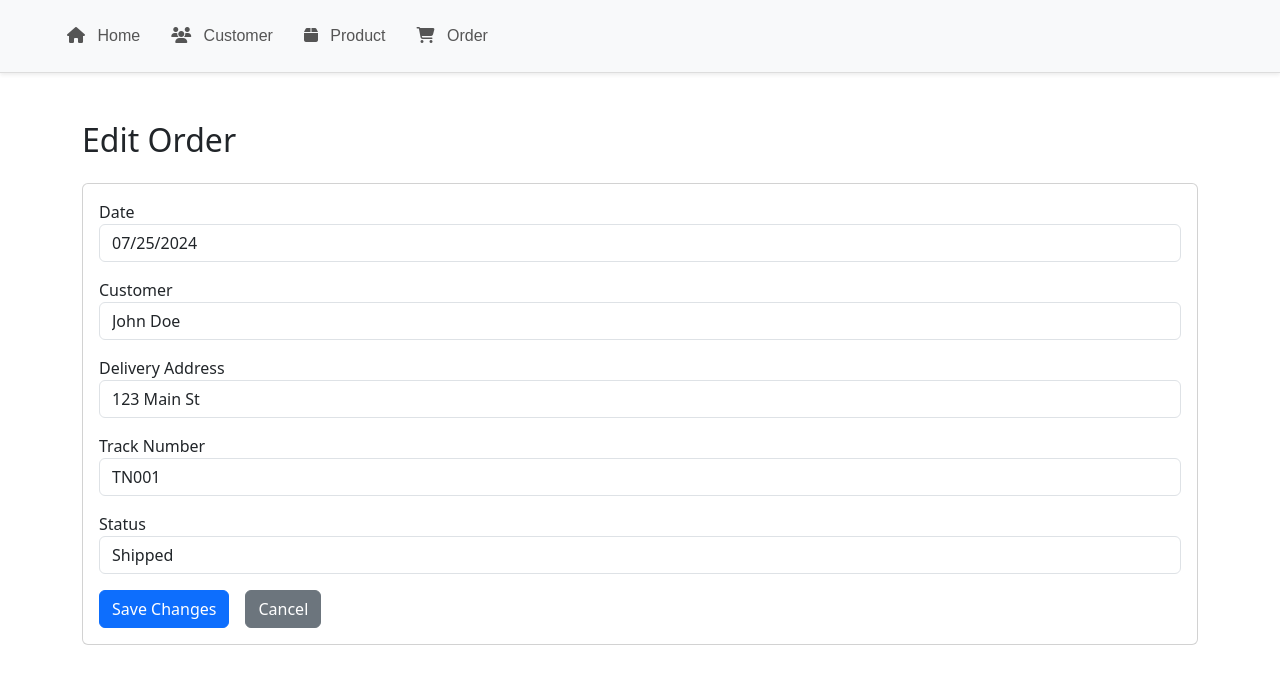
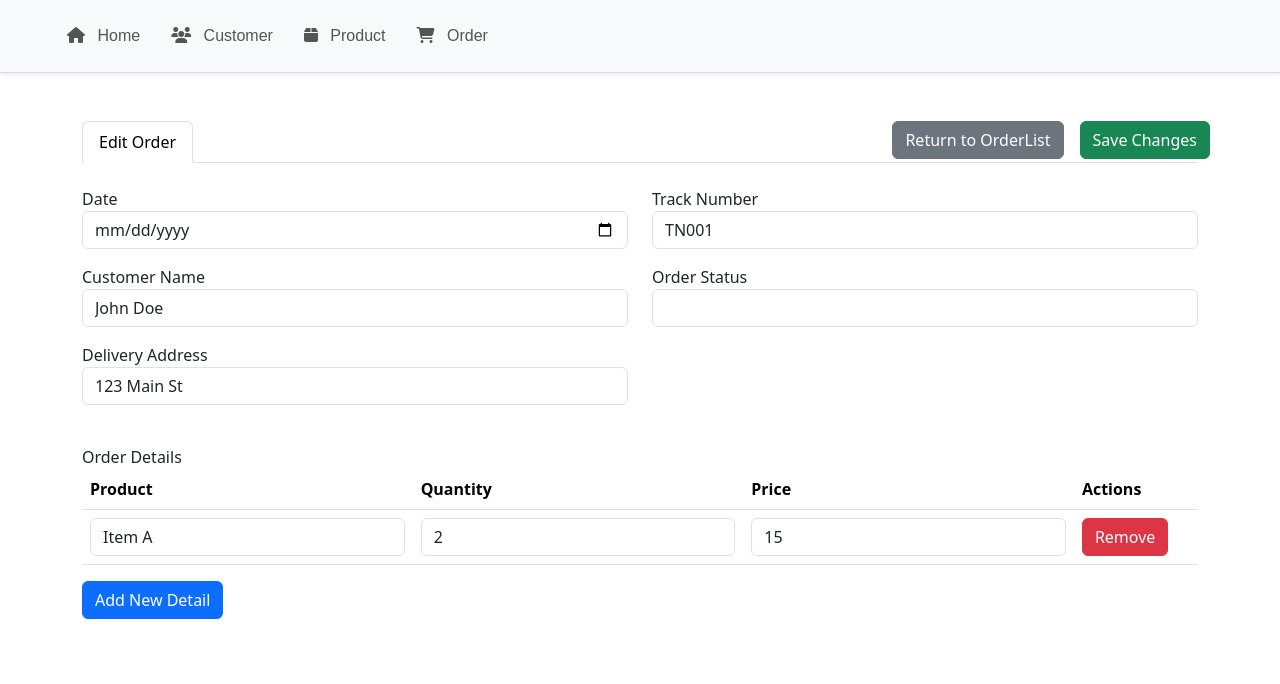
Before and after one commit to shyshasy/commercial-management-app, a Vue app: page /OrderList/edit/TN001 in a window 1280 px wide. Shown: the top 684 px of the page. Built offline with nearby package versions, Linux system fonts and the light colour scheme.

Commit message:
feat: Refactor View Order component to match Edit Order layout and structure

```diff
--- a/src/components/EditOrder.vue
+++ b/src/components/EditOrder.vue
@@ -1,39 +1,74 @@
 <template>
-    <div class="container mt-5">
-      <h2>Edit Order</h2>
-      <div class="card mt-4">
-        <div class="card-body">
+    <div class="container mt-5 position-relative">
+      <ul class="nav nav-tabs">
+        <li class="nav-item">
+          <a class="nav-link active" href="#">Edit Order</a>
+        </li>
+      </ul>
+      <div class="form-buttons">
+        <router-link to="/OrderList" class="btn btn-secondary me-2">Return to OrderList</router-link>
+        <button type="submit" class="btn btn-success" @click="saveOrder">Save Changes</button>
+      </div>
+
+      <form @submit.prevent="saveOrder" class="mt-4">
+        <div class="row">
+          <div class="col-md-6">
             <div class="form-group mb-3">
               <label for="date">Date</label>
-            <input v-model="order.date" id="date" class="form-control" placeholder="Date" />
+              <input type="date" class="form-control" id="date" v-model="order.date">
             </div>
             <div class="form-group mb-3">
-            <label for="customer">Customer</label>
-            <input v-model="order.customer" id="customer" class="form-control" placeholder="Customer" />
+              <label for="customerName">Customer Name</label>
+              <input type="text" class="form-control" id="customerName" v-model="order.customerName">
             </div>
             <div class="form-group mb-3">
-            <label for="address">Delivery Address</label>
-            <input v-model="order.address" id="address" class="form-control" placeholder="Delivery Address" />
+              <label for="deliveryAddress">Delivery Address</label>
+              <input type="text" class="form-control" id="deliveryAddress" v-model="order.deliveryAddress">
+            </div>
+          </div>
+          <div class="col-md-6">
+            <div class="form-group mb-3">
+              <label for="trackNumber">Track Number</label>
+              <input type="text" class="form-control" id="trackNumber" v-model="order.trackNumber">
             </div>
             <div class="form-group mb-3">
-            <label for="trackNumber">Track Number</label>
-            <input v-model="order.trackNumber" id="trackNumber" class="form-control" placeholder="Track Number" />
-          </div>
-          <div class="form-group mb-3">
-            <label for="status">Status</label>
-            <input v-model="order.status" id="status" class="form-control" placeholder="Status" />
-          </div>
-          <div class="mt-3">
-            <button class="btn btn-primary" @click="saveOrder">Save Changes</button>
-            <router-link to="/OrderList" class="btn btn-secondary ms-3">Cancel</router-link>
+              <label for="orderStatus">Order Status</label>
+              <select id="orderStatus" class="form-control" v-model="order.status">
+                <option value="processing">Processing</option>
+                <option value="shipped">Shipped</option>
+                <option value="delivered">Delivered</option>
+              </select>
             </div>
           </div>
         </div>
+        <div class="form-group mt-4">
+          <label>Order Details</label>
+          <table class="table">
+            <thead>
+              <tr>
+                <th>Product</th>
+                <th>Quantity</th>
+                <th>Price</th>
+                <th>Actions</th>
+              </tr>
+            </thead>
+            <tbody>
+              <tr v-for="(detail, index) in order.details" :key="index">
+                <td><input type="text" class="form-control" v-model="detail.product" required></td>
+                <td><input type="number" class="form-control" v-model="detail.quantity" min="1" required></td>
+                <td><input type="number" class="form-control" v-model="detail.price" step="0.01" min="0" required></td>
+                <td><button type="button" class="btn btn-danger" @click="removeDetail(index)">Remove</button></td>
+              </tr>
+            </tbody>
+          </table>
+          <button type="button" class="btn btn-primary" @click="addDetail">Add New Detail</button>
+        </div>
+      </form>
     </div>
   </template>
 
   <script setup>
-  import { ref, onMounted } from 'vue';
+  import { ref, onMounted, computed } from 'vue';
   import { useRoute, useRouter } from 'vue-router';
 
   const route = useRoute();
@@ -41,15 +76,16 @@
 
   const order = ref({
     date: '',
-    customer: '',
-    address: '',
+    customerName: '',
+    deliveryAddress: '',
     trackNumber: '',
-    status: '',
+    status: 'processing',
+    details: [{ product: '', quantity: 1, price: 0 }]
   });
 
   const orders = ref([
-    { date: '07/25/2024', customer: 'John Doe', address: '123 Main St', trackNumber: 'TN001', status: 'Shipped' },
-    { date: '07/26/2024', customer: 'Jane Smith', address: '456 Oak St', trackNumber: 'TN002', status: 'Delivered' },
+    { date: '07/25/2024', customerName: 'John Doe', deliveryAddress: '123 Main St', trackNumber: 'TN001', status: 'Shipped', details: [{ product: 'Item A', quantity: 2, price: 15.00 }] },
+    // Add more sample orders as needed
   ]);
 
   onMounted(() => {
@@ -59,22 +95,50 @@
       order.value = { ...existingOrder };
     } else {
       alert('Order not found');
-      router.push('/orders');
+      router.push('/OrderList');
     }
   });
 
+  const addDetail = () => {
+    order.value.details.push({ product: '', quantity: 1, price: 0 });
+  };
+
+  const removeDetail = (index) => {
+    if (order.value.details.length <= 1) {
+      alert("You cannot delete the last order detail.");
+      return;
+    }
+    order.value.details.splice(index, 1);
+  };
+
+  const isValidOrder = computed(() => {
+    return order.value.date && order.value.customerName && order.value.deliveryAddress &&
+           order.value.details.every(detail => detail.product && detail.quantity > 0 && detail.price >= 0);
+  });
+
   const saveOrder = () => {
-    const index = orders.value.findIndex((o) => o.trackNumber === order.value.trackNumber);
-    if (index !== -1) {
-      orders.value[index] = { ...order.value };
+    if (isValidOrder.value) {
       alert('Order updated successfully!');
-      router.push('/orders');
+      // Here you would typically make an API call to save the order
+      router.push('/OrderList');
     } else {
-      alert('Failed to update order');
+      alert('Please fill in all fields correctly.');
     }
   };
   </script>
 
   <style scoped>
-  /* Add your styles here */
+  .container {
+    margin-top: 20px;
+    position: relative;
+  }
+
+  .form-buttons {
+    display: flex;
+    justify-content: flex-end;
+    position: absolute;
+    top: 0;
+    right: 0;
+    gap: 0.5rem;
+  }
   </style>
--- a/src/components/ViewOrder.vue
+++ b/src/components/ViewOrder.vue
@@ -1,14 +1,39 @@
 <template>
   <div class="container mt-5">
-      <h2>Order Details</h2>
+    <h2>View Order</h2>
     <div class="card mt-4">
       <div class="card-body">
+        <div class="row">
+          <div class="col-md-6">
             <p><strong>Date:</strong> {{ order.date }}</p>
-          <p><strong>Customer:</strong> {{ order.customer }}</p>
-          <p><strong>Delivery Address:</strong> {{ order.address }}</p>
+            <p><strong>Customer Name:</strong> {{ order.customerName }}</p>
+            <p><strong>Delivery Address:</strong> {{ order.deliveryAddress }}</p>
+          </div>
+          <div class="col-md-6">
             <p><strong>Track Number:</strong> {{ order.trackNumber }}</p>
             <p><strong>Status:</strong> {{ order.status }}</p>
-          <router-link to="/OrderList" class="btn btn-secondary mt-3">OrderList</router-link>
+          </div>
+        </div>
+
+        <h4 class="mt-4">Order Details</h4>
+        <table class="table mt-2">
+          <thead>
+            <tr>
+              <th>Product</th>
+              <th>Quantity</th>
+              <th>Price</th>
+            </tr>
+          </thead>
+          <tbody>
+            <tr v-for="(detail, index) in order.details" :key="index">
+              <td>{{ detail.product }}</td>
+              <td>{{ detail.quantity }}</td>
+              <td>{{ detail.price.toFixed(2) }}</td>
+            </tr>
+          </tbody>
+        </table>
+
+        <router-link to="/OrderList" class="btn btn-secondary mt-3">Return to Order List</router-link>
       </div>
     </div>
   </div>
@@ -19,11 +44,13 @@
 import { useRoute } from 'vue-router';
 
 const route = useRoute();
-  const order = ref({});
+const order = ref({
+  details: []
+});
 
 const orders = ref([
-    { date: '07/25/2024', customer: 'John Doe', address: '123 Main St', trackNumber: 'TN001', status: 'Shipped' },
-    { date: '07/26/2024', customer: 'Jane Smith', address: '456 Oak St', trackNumber: 'TN002', status: 'Delivered' },
+  { date: '07/25/2024', customerName: 'John Doe', deliveryAddress: '123 Main St', trackNumber: 'TN001', status: 'Shipped', details: [{ product: 'Item A', quantity: 2, price: 15.00 }] },
+  { date: '07/26/2024', customerName: 'Jane Smith', deliveryAddress: '456 Oak St', trackNumber: 'TN002', status: 'Delivered', details: [{ product: 'Item B', quantity: 1, price: 30.00 }] },
 ]);
 
 onMounted(() => {
```
Lines whose indentation alone changed are shown as unchanged.
